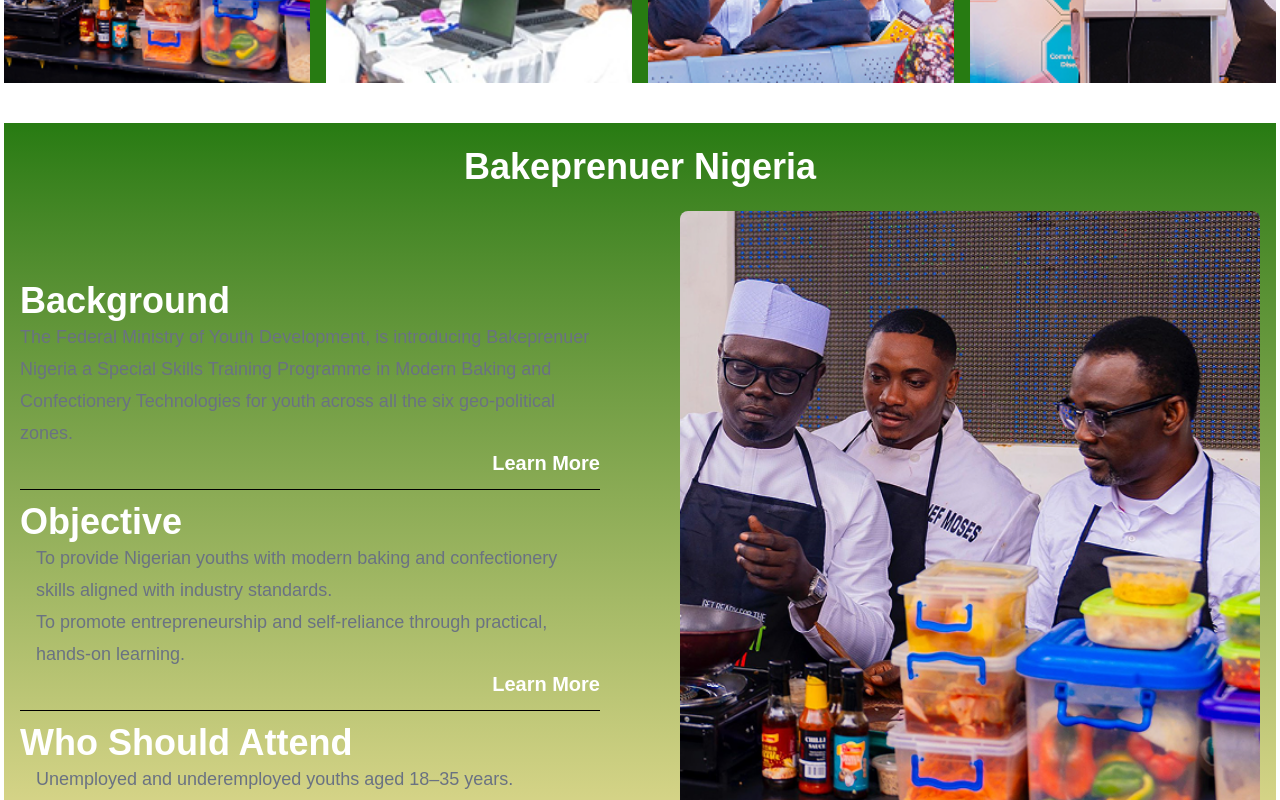
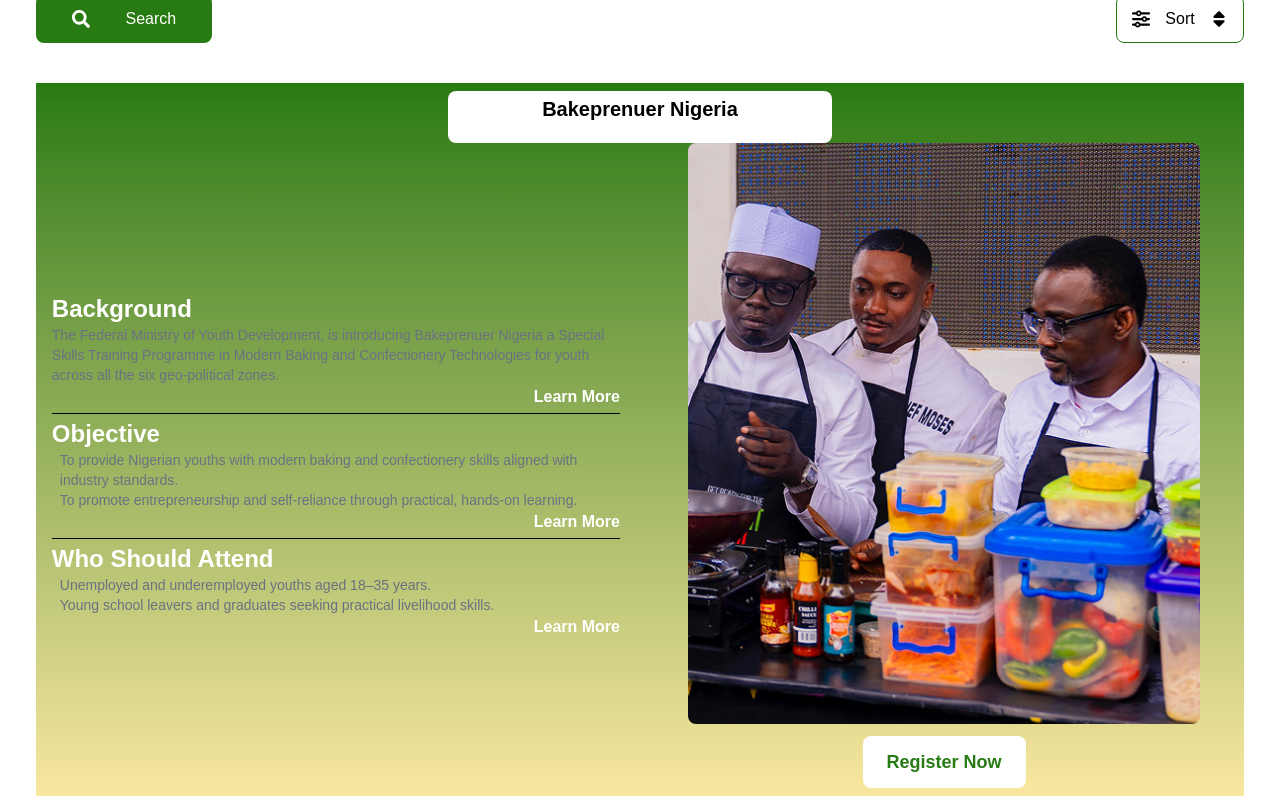
Before and after one commit to Blaziod/urep-frontend, a Next.js app: page / in a window 1280 px wide. Shown: the part 740-1540 px from the top of the page. Built offline with nearby package versions, Linux system fonts and the light colour scheme.

Commit message:
feat: added other programs section

```diff
--- a/src/app/page.tsx
+++ b/src/app/page.tsx
@@ -9,7 +9,7 @@
 
 export default function Home() {
   return (
-      <div className={'pt-1'}>
+      <div className={'pt-1 w-screen'}>
         <div className={'px-4 sm:px-8 md:px-16 lg:px-1'}>
           <div className={'mx-auto flex flex-col sm:flex-row items-center px-1 py-2 bg-[#277B12]'}>
             <div className="flex items-center">
@@ -44,20 +44,9 @@
 
               <Image src={'/images/man2.png'} alt={'man'} width={300} height={300} className="hidden md:block" />
             </div>
-            <div className={'flex flex-row space-x-4 mt-6 md:mt-10 justify-between w-full px-8'}>
-              <div className={'w-44 h-12 bg-[#277B12] rounded-lg flex flex-row justify-evenly items-center'}>
-                <FaSearch color={'white'} size={18}></FaSearch>
-                <p className={'text-white text-center font-medium'}>Search</p>
-              </div>
-              <div className={'w-32 h-12 border border-[#277B12] rounded-lg flex flex-row justify-evenly items-center'}>
-                <FaSliders color={'black'} size={18}></FaSliders>
-                <p className={'text-black text-center font-medium'}>Sort</p>
-                <FaSort color={'black'} size={18}></FaSort>
-              </div>
-            </div>
           </div>
           {/* Programs Sections */}
-          <div className={'w-full bg-[#277B12] mt-6 md:mt-10 overflow-hidden'}>
+          <div className={'w-full bg-[#277B12]  overflow-hidden'}>
             <div className={'flex flex-col sm:flex-row flex-wrap items-center justify-center gap-4'}>
               <Image src={'/images/chef_small.png'} alt={'Chefs'} width={510} height={300} className={'w-full sm:w-[calc(50%-8px)] lg:w-[calc(25%-12px)] h-[200px] sm:h-[250px] md:h-[300px] object-cover'}/>
               <Image src={'/images/corpers.png'} alt={'Chefs'} width={510} height={300} className={'w-full sm:w-[calc(50%-8px)] lg:w-[calc(25%-12px)] h-[200px] sm:h-[250px] md:h-[300px] object-cover'} />
@@ -66,38 +55,54 @@
             </div>
           </div>
 
+          {/* Search and Sort Buttons */}
+          <div className={'flex flex-row space-x-4 mt-6 md:mt-10 justify-between w-full px-8'}>
+            <div className={'w-44 h-12 bg-[#277B12] rounded-lg flex flex-row justify-evenly items-center'}>
+              <FaSearch color={'white'} size={18}></FaSearch>
+              <p className={'text-white text-center font-medium'}>Search</p>
+            </div>
+            <div className={'w-32 h-12 border border-[#277B12] rounded-lg flex flex-row justify-evenly items-center'}>
+              <FaSliders color={'black'} size={18}></FaSliders>
+              <p className={'text-black text-center font-medium'}>Sort</p>
+              <FaSort color={'black'} size={18}></FaSort>
+            </div>
+          </div>
+
+
           {/*Program specific sections*/}
           {/* Bakeprenuer Nigeria */}
           {/* TODO: Make section like a carousel, with a button to scroll to next/prev program. Each program should have a title, description, image, and a link to the program page */}
-          <div className={'flex flex-col justify-center w-full bg-gradient-to-b from-[#277B12] to-[#F9E79F] my-6 md:mt-10 py-6 px-4'}>
-            <h2 className={'font-semibold text-2xl sm:text-3xl md:text-4xl text-center text-white mb-4 md:mb-6'}>Bakeprenuer Nigeria</h2>
-            <div className={'flex flex-col lg:flex-row items-center gap-6 lg:gap-x-10 xl:gap-x-20'}>
+          <div className={'flex flex-col justify-center bg-gradient-to-b from-[#277B12] to-[#F9E79F] my-6 md:mt-10 py-2 px-4 h-[30%] w-[95%] mx-auto'}>
+            <div className={' bg-white px-4 py-2 pt-1 rounded-lg w-96 place-items-center self-center'}>
+              <h2 className={'font-semibold text-xl text-center text-black mb-2 md:mb-3'}>Bakeprenuer Nigeria</h2>
+            </div>
+            <div className={'flex flex-col lg:flex-row items-center gap-3 lg:gap-x-5 xl:gap-x-10'}>
               <div className={'flex-col justify-start w-full lg:w-1/2'}>
-                <h1 className={'text-white text-2xl md:text-3xl lg:text-4xl font-semibold'}>Background</h1>
-                <p className={'text-gray-500 font-normal text-base md:text-lg text-wrap leading-6 md:leading-8'}>The Federal Ministry of Youth Development,
+                <h1 className={'text-white text-lg md:text-xl lg:text-2xl font-semibold '}>Background</h1>
+                <p className={'text-gray-500 font-normal text-xs md:text-sm text-wrap leading-4 md:leading-5'}>The Federal Ministry of Youth Development,
                   is introducing Bakeprenuer Nigeria a Special Skills Training Programme in
                   Modern Baking and Confectionery Technologies for youth across all the six
                   geo-political zones.
                 </p>
-                <h3 className={'justify-self-end text-lg md:text-xl text-white font-semibold'}>Learn More</h3>
-                <hr className="my-3"/>
-                <h1 className={'text-white text-2xl md:text-3xl lg:text-4xl font-semibold'}>Objective</h1>
-                <ul className="pl-4">
-                  <li className={'text-gray-500 font-normal text-base md:text-lg text-wrap leading-6 md:leading-8'}>To provide Nigerian youths with modern baking and confectionery skills aligned with industry standards.</li>
-                  <li className={'text-gray-500 font-normal text-base md:text-lg text-wrap leading-6 md:leading-8'}>To promote entrepreneurship and self-reliance through practical, hands-on learning.</li>
+                <h3 className={'justify-self-end text-sm md:text-base text-white font-semibold'}>Learn More</h3>
+                <hr className="my-1"/>
+                <h1 className={'text-white text-lg md:text-xl lg:text-2xl font-semibold'}>Objective</h1>
+                <ul className="pl-2">
+                  <li className={'text-gray-500 font-normal text-xs md:text-sm text-wrap leading-4 md:leading-5'}>To provide Nigerian youths with modern baking and confectionery skills aligned with industry standards.</li>
+                  <li className={'text-gray-500 font-normal text-xs md:text-sm text-wrap leading-4 md:leading-5'}>To promote entrepreneurship and self-reliance through practical, hands-on learning.</li>
                 </ul>
-                <h3 className={'justify-self-end text-lg md:text-xl text-white font-semibold'}>Learn More</h3>
-                <hr className="my-3"/>
-                <h1 className={'text-white text-2xl md:text-3xl lg:text-4xl font-semibold'}>Who Should Attend</h1>
-                <ul className="pl-4">
-                  <li className={'text-gray-500 font-normal text-base md:text-lg text-wrap leading-6 md:leading-8'}>Unemployed and underemployed youths aged 18–35 years.</li>
-                  <li className={'text-gray-500 font-normal text-base md:text-lg text-wrap leading-6 md:leading-8'}>Young school leavers and graduates seeking practical livelihood skills.</li>
+                <h3 className={'justify-self-end text-sm md:text-base text-white font-semibold'}>Learn More</h3>
+                <hr className="my-1"/>
+                <h1 className={'text-white text-lg md:text-xl lg:text-2xl font-semibold'}>Who Should Attend</h1>
+                <ul className="pl-2">
+                  <li className={'text-gray-500 font-normal text-xs md:text-sm text-wrap leading-4 md:leading-5'}>Unemployed and underemployed youths aged 18–35 years.</li>
+                  <li className={'text-gray-500 font-normal text-xs md:text-sm text-wrap leading-4 md:leading-5'}>Young school leavers and graduates seeking practical livelihood skills.</li>
                 </ul>
-                <h3 className={'justify-self-end text-lg md:text-xl text-white font-semibold'}>Learn More</h3>
+                <h3 className={'justify-self-end text-sm md:text-base text-white font-semibold'}>Learn More</h3>
               </div>
               <div className={'flex flex-col justify-center items-center w-full lg:w-1/2'}>
-                <Image src={'/images/cooking_chefs.png'} alt={'Bakeprenuer'} width={900} height={500} className={'rounded-lg w-full max-w-2xl'}/>
-                <h3 className={'text-center text-xl md:text-xl text-[#277B12] font-semibold mt-7'}>Register Now</h3>
+                <Image src={'/images/cooking_chefs.png'} alt={'Bakeprenuer'} width={600} height={300} className={'rounded-lg w-full max-w-lg'}/>
+                <h3 className={'text-center text-base md:text-lg text-[#277B12] font-semibold mt-3 rounded-lg bg-white px-6 py-3'}>Register Now</h3>
               </div>
             </div>
           </div>
```
